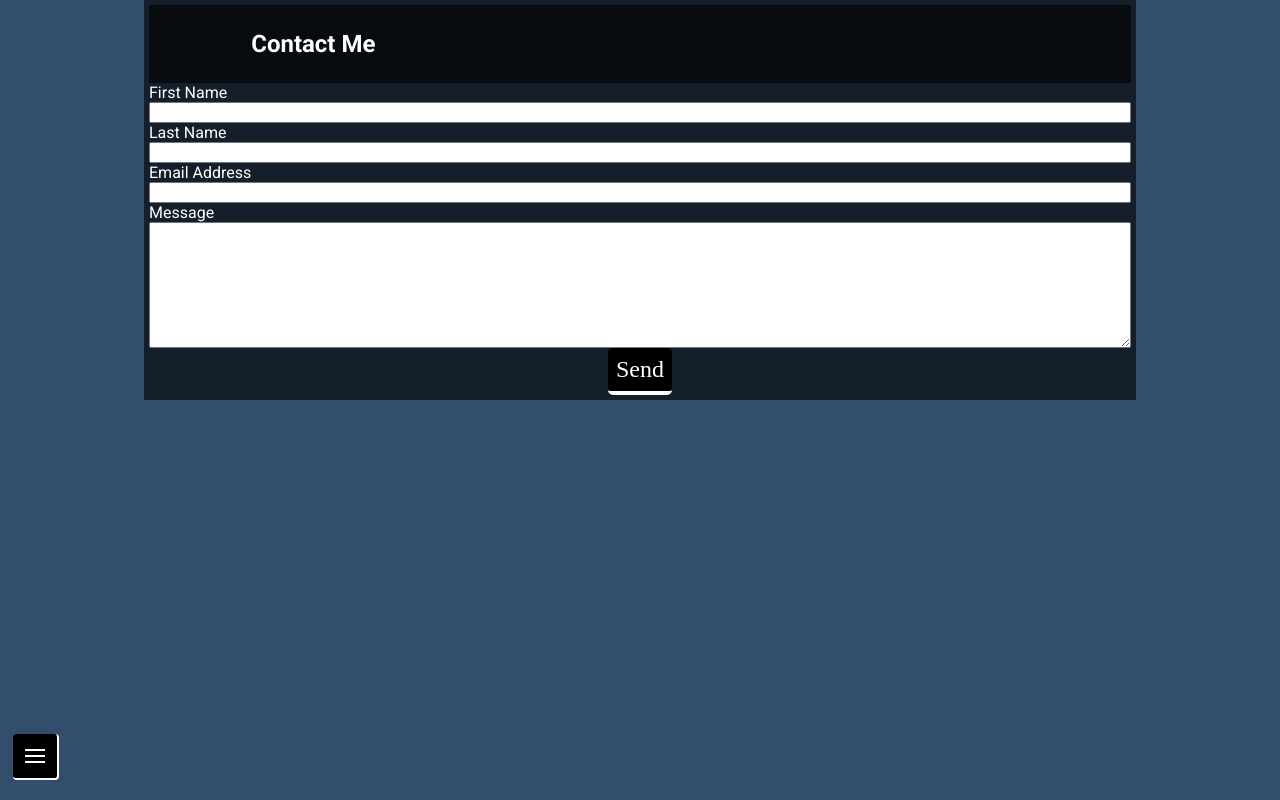
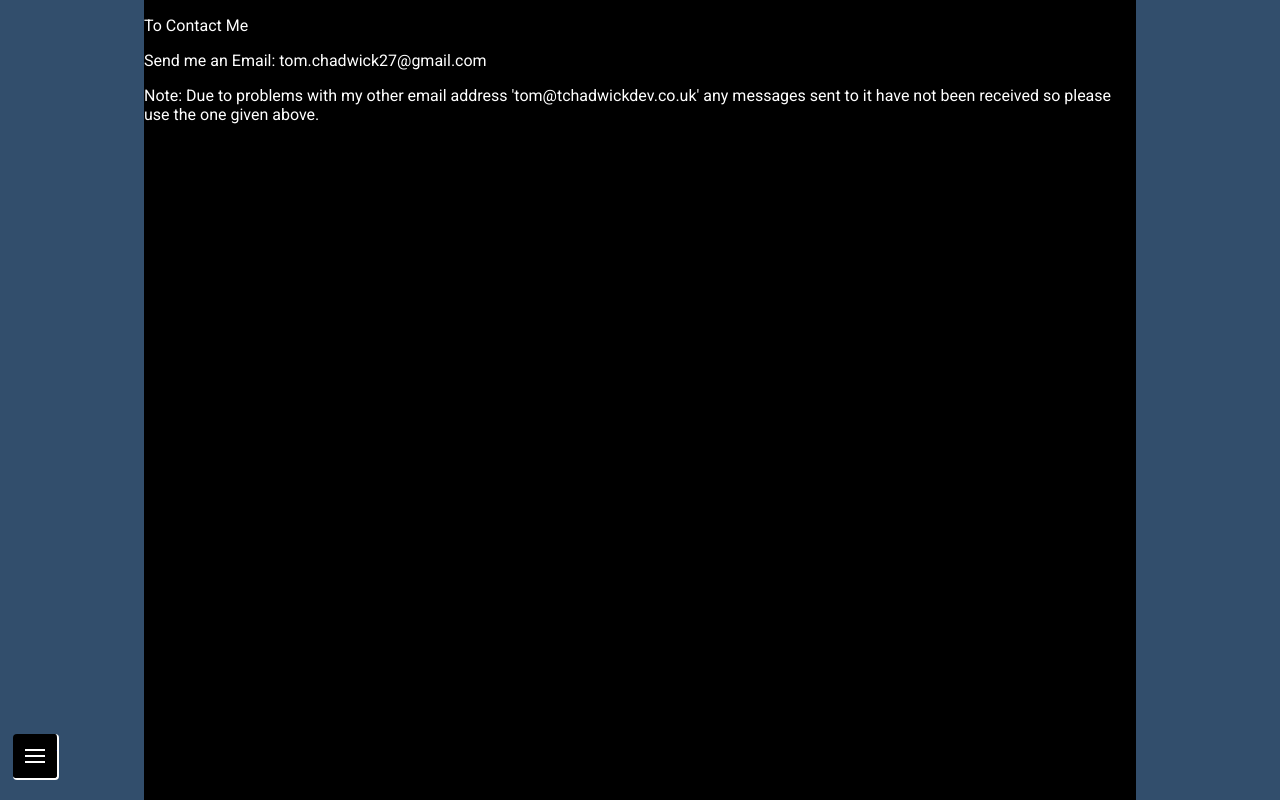
Before and after one commit to tcdev27/tcdev27.github.io, a website: page pages/contact.html in a window 1280 px wide. Drawn offline with nearby package versions, Linux system fonts and the light colour scheme; a web font is replaced by a local one.

Commit message:
Prepped site for moving on to further population.

```diff
--- a/pages/contact.html
+++ b/pages/contact.html
@@ -33,7 +33,9 @@
             <label class="column small-12 large-12" for="last_name">Last Name</label>
             <input class="column small-12 large-12" type="text" name="last_name">
             <label class="column small-12 large-12" for="email">Email Address</label>
-            <input class="column small-12 large-12" type="email">
+            <input class="column small-12 large-12" type="email" name="email">
+            <label class="column small-12 large-12" for="telephone">Telephone Number</label>
+            <input class="column small-12 large-12" type="tel" name="telephone">
             <label class="column small-12 large-12" for="message">Message</label>
             <textarea class="column small-12 large-12" name="message" rows="8" cols="30"></textarea>
             <div class="centered column small-12 large-12">
@@ -43,6 +45,11 @@
         </div>
       </div>
     </section>
+    <div class="row maintenance">
+      <p>To Contact Me</p>
+      <p>Send me an Email: tom.chadwick27@gmail.com</p>
+      <p>Note: Due to problems with my other email address 'tom@tchadwickdev.co.uk' any messages sent to it have not been received so please use the one given above.</p>
+    </div>
 </body>
 <script
   src="https://code.jquery.com/jquery-3.1.1.slim.min.js"
--- a/sass/style.scss
+++ b/sass/style.scss
@@ -340,6 +340,13 @@ button:active {
   background-image: url();
 }
 
+.maintenance {
+  background-color: $black;
+  position: absolute;
+  height: 100%;
+  width: 100%;
+}
+
 @media screen and (max-device-width: 37.5em) { /*  43em        MOBILE                 */
     /*  Structure  */
     $x: 1;
```
Also changed, not shown: pages/about.html (+0 -1 lines), pages/skills.html (+0 -1 lines), portfolio/index.html (+0 -1 lines), css/style.css, 1 other file.
